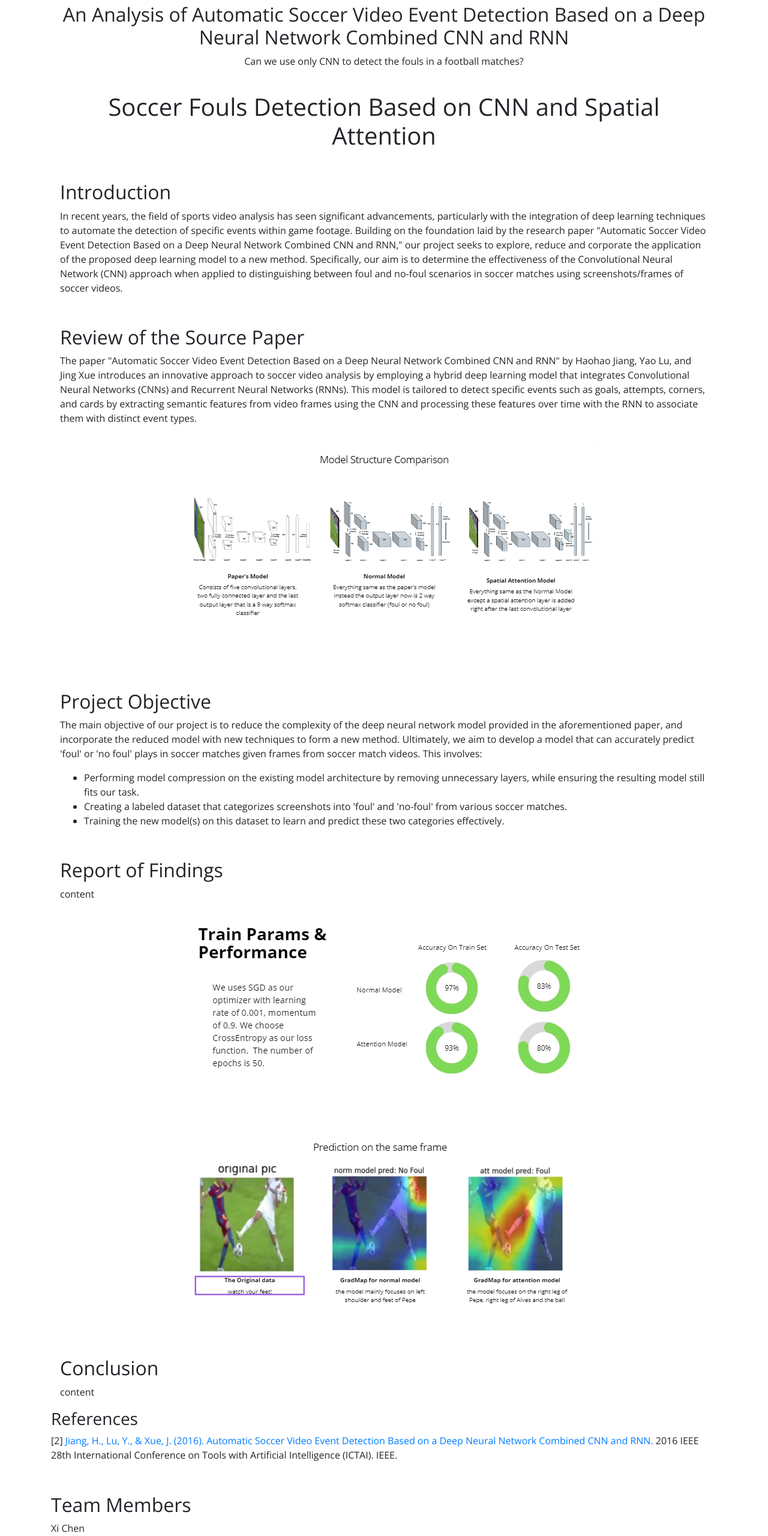
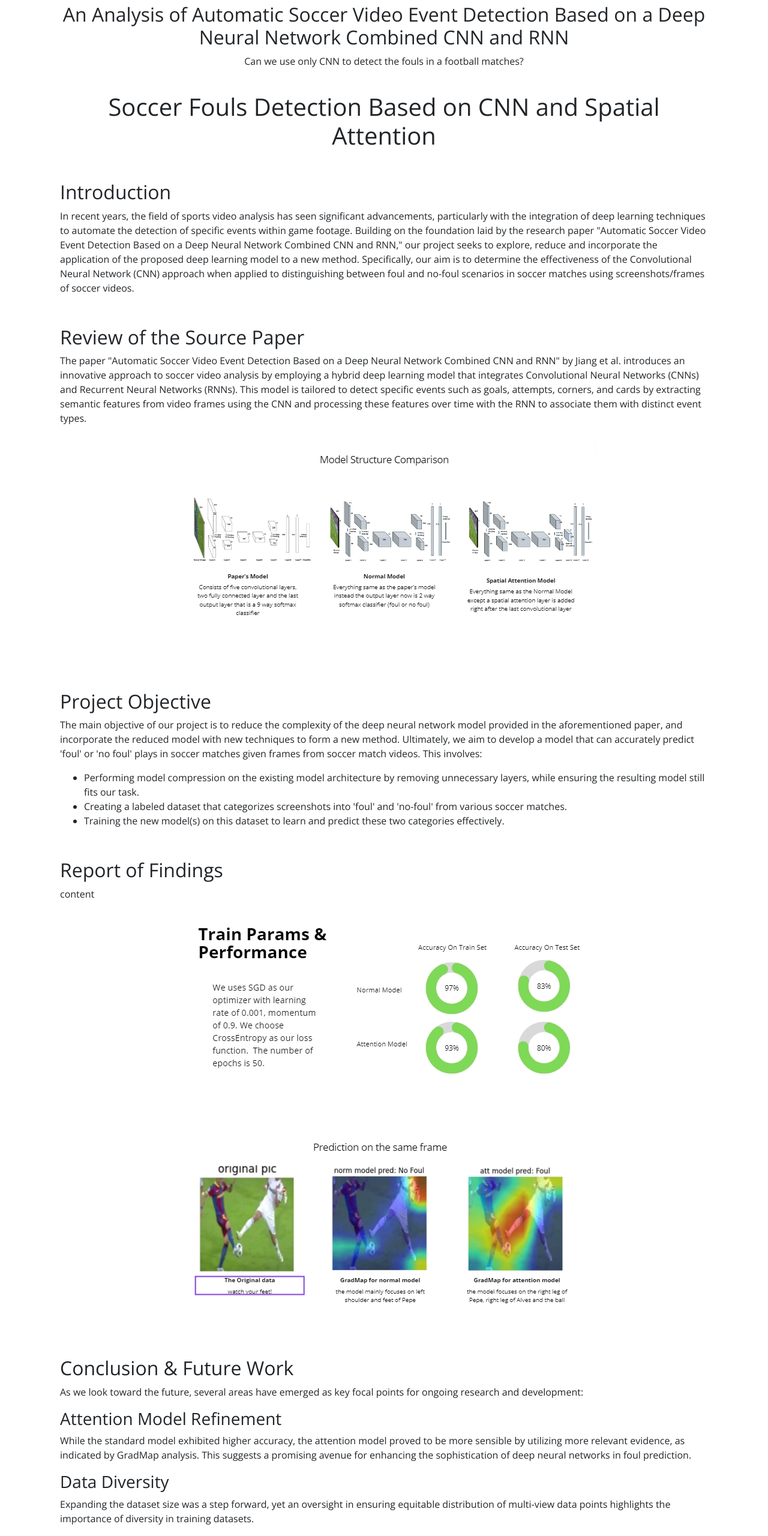
Before and after one commit to Marco6666662/DS4440_Final_Project, a plain HTML site: page index.html in a window 1280 px wide. Shown: the part 240-2800 px from the top of the page at 60% size. Drawn offline with nearby package versions, Linux system fonts and the light colour scheme.

Commit message:
Update index.html

```diff
--- a/index.html
+++ b/index.html
@@ -44,30 +44,35 @@
             <div class="col-12">
                 <h1 class="text-center my-4">Soccer Fouls Detection Based on CNN and Spatial Attention</h1>
                 <h2>Introduction</h2>
-            <p>In recent years, the field of sports video analysis has seen significant advancements, particularly with the integration of deep learning techniques to automate the detection of specific events within game footage. Building on the foundation laid by the research paper "Automatic Soccer Video Event Detection Based on a Deep Neural Network Combined CNN and RNN," our project seeks to explore, reduce and corporate the application of the proposed deep learning model to a new method. Specifically, our aim is to determine the effectiveness of the Convolutional Neural Network (CNN) approach when applied to distinguishing between foul and no-foul scenarios in soccer matches using screenshots/frames of soccer videos.</p>
-            <h2> Review of the Source Paper</h2>
-            <p> The paper "Automatic Soccer Video Event Detection Based on a Deep Neural Network Combined CNN and RNN" by Haohao Jiang, Yao Lu, and Jing Xue introduces an innovative approach to soccer video analysis by employing a hybrid deep learning model that integrates Convolutional Neural Networks (CNNs) and Recurrent Neural Networks (RNNs). This model is tailored to detect specific events such as goals, attempts, corners, and cards by extracting semantic features from video frames using the CNN and processing these features over time with the RNN to associate them with distinct event types. </p>
+                <p>In recent years, the field of sports video analysis has seen significant advancements, particularly with the integration of deep learning techniques to automate the detection of specific events within game footage. Building on the foundation laid by the research paper "Automatic Soccer Video Event Detection Based on a Deep Neural Network Combined CNN and RNN," our project seeks to explore, reduce and incorporate the application of the proposed deep learning model to a new method. Specifically, our aim is to determine the effectiveness of the Convolutional Neural Network (CNN) approach when applied to distinguishing between foul and no-foul scenarios in soccer matches using screenshots/frames of soccer videos.</p>
+                <h2>Review of the Source Paper</h2>
+                <p>The paper "Automatic Soccer Video Event Detection Based on a Deep Neural Network Combined CNN and RNN" by Jiang et al. introduces an innovative approach to soccer video analysis by employing a hybrid deep learning model that integrates Convolutional Neural Networks (CNNs) and Recurrent Neural Networks (RNNs). This model is tailored to detect specific events such as goals, attempts, corners, and cards by extracting semantic features from video frames using the CNN and processing these features over time with the RNN to associate them with distinct event types.</p>
                 <div class="text-center">
                     <img src="https://github.com/Marco6666662/DS4440_Final_Project/blob/main/image%20(1).png?raw=true" alt="Model Structure Comparison" class="img-fluid">
                 </div>
-            <h2> Project Objective</h2>
-            <p> The main objective of our project is to reduce the complexity of the deep neural network model provided in the aforementioned paper, and incorporate the reduced model with new techniques to form a new method. Ultimately, we aim to develop a model that can accurately predict 'foul' or 'no foul' plays in soccer matches given frames from soccer match videos. This involves:
+                <h2>Project Objective</h2>
+                <p>The main objective of our project is to reduce the complexity of the deep neural network model provided in the aforementioned paper, and incorporate the reduced model with new techniques to form a new method. Ultimately, we aim to develop a model that can accurately predict 'foul' or 'no foul' plays in soccer matches given frames from soccer match videos. This involves:</p>
                 <ul>
                     <li>Performing model compression on the existing model architecture by removing unnecessary layers, while ensuring the resulting model still fits our task.</li>
                     <li>Creating a labeled dataset that categorizes screenshots into 'foul' and 'no-foul' from various soccer matches.</li>
                     <li>Training the new model(s) on this dataset to learn and predict these two categories effectively.</li>
                 </ul>
-            </p>
-            <h2> Report of Findings</h2>
-            <p>  content</p>
+                <h2>Report of Findings</h2>
+                <p>content</p>
                 <div class="text-center">
                     <img src="https://github.com/Marco6666662/DS4440_Final_Project/blob/main/%E5%BE%AE%E4%BF%A1%E6%88%AA%E5%9B%BE_20240421145214.png?raw=true" alt="Model Structure Comparison" class="img-fluid">
                 </div>
                 <div class="text-center">
                     <img src="https://github.com/Marco6666662/DS4440_Final_Project/blob/main/%E5%BE%AE%E4%BF%A1%E6%88%AA%E5%9B%BE_20240421145824.png?raw=true" alt="Model Structure Comparison" class="img-fluid">
                 </div>
-            <h2> Conclusion</h2>
-            <p>  content</p>
+                <h2>Conclusion & Future Work</h2>
+                <p>As we look toward the future, several areas have emerged as key focal points for ongoing research and development:</p>
+                <h3>Attention Model Refinement</h3>
+                <p>While the standard model exhibited higher accuracy, the attention model proved to be more sensible by utilizing more relevant evidence, as indicated by GradMap analysis. This suggests a promising avenue for enhancing the sophistication of deep neural networks in foul prediction.</p>
+                <h3>Data Diversity</h3>
+                <p>Expanding the dataset size was a step forward, yet an oversight in ensuring equitable distribution of multi-view data points highlights the importance of diversity in training datasets.</p>
+                <h3>Contextual Analysis</h3>
+                <p>Predicting frames in isolation may introduce bias. To mitigate this, we consider the integration of contextual sequences (e.g., live action, replays) for more accurate and reliable predictions, drawing inspiration from methodologies that assess combinations of actions within a game.</p>
             </div>
         </div>
     </div>
```
Lines whose indentation alone changed are shown as unchanged.
